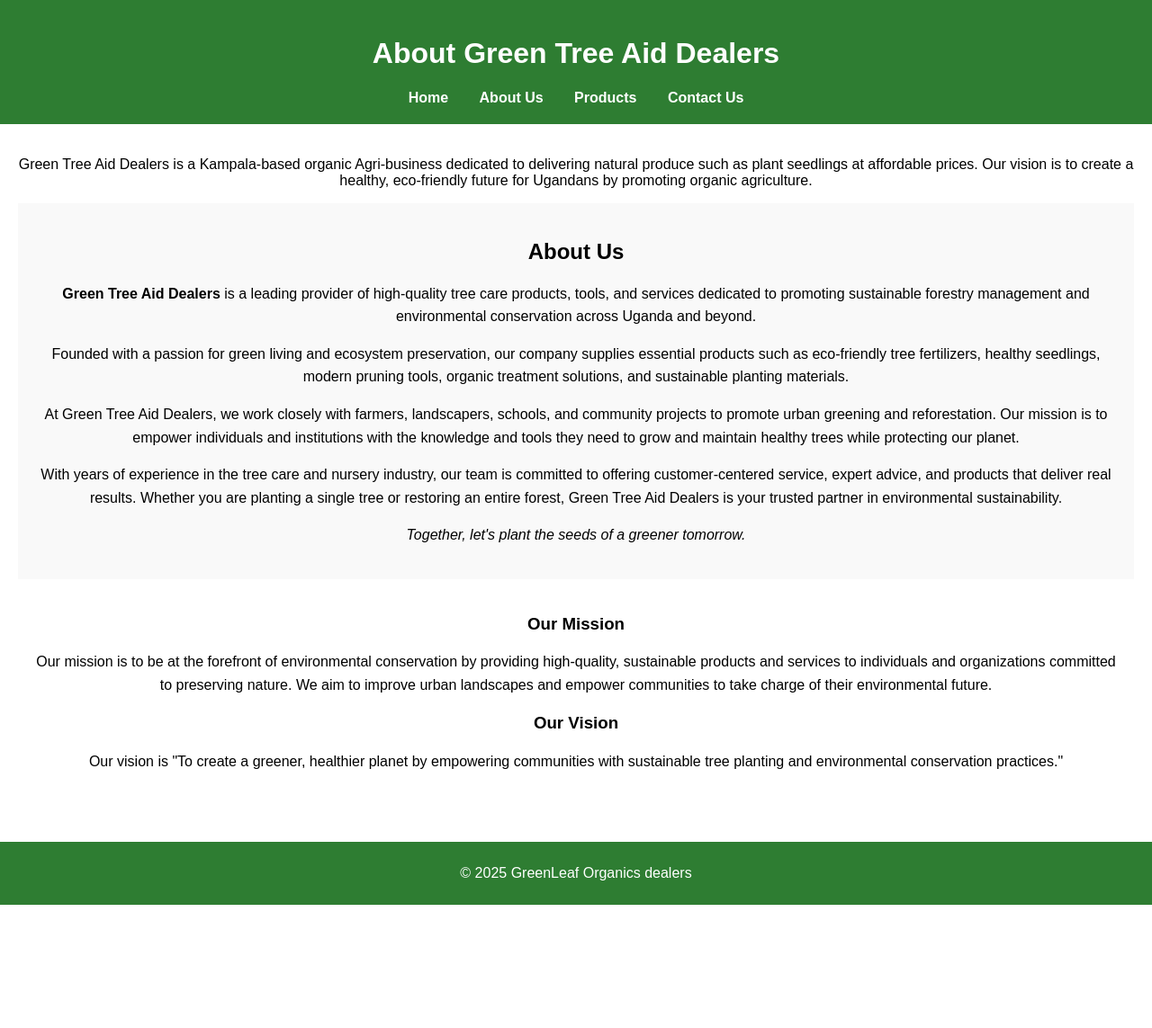
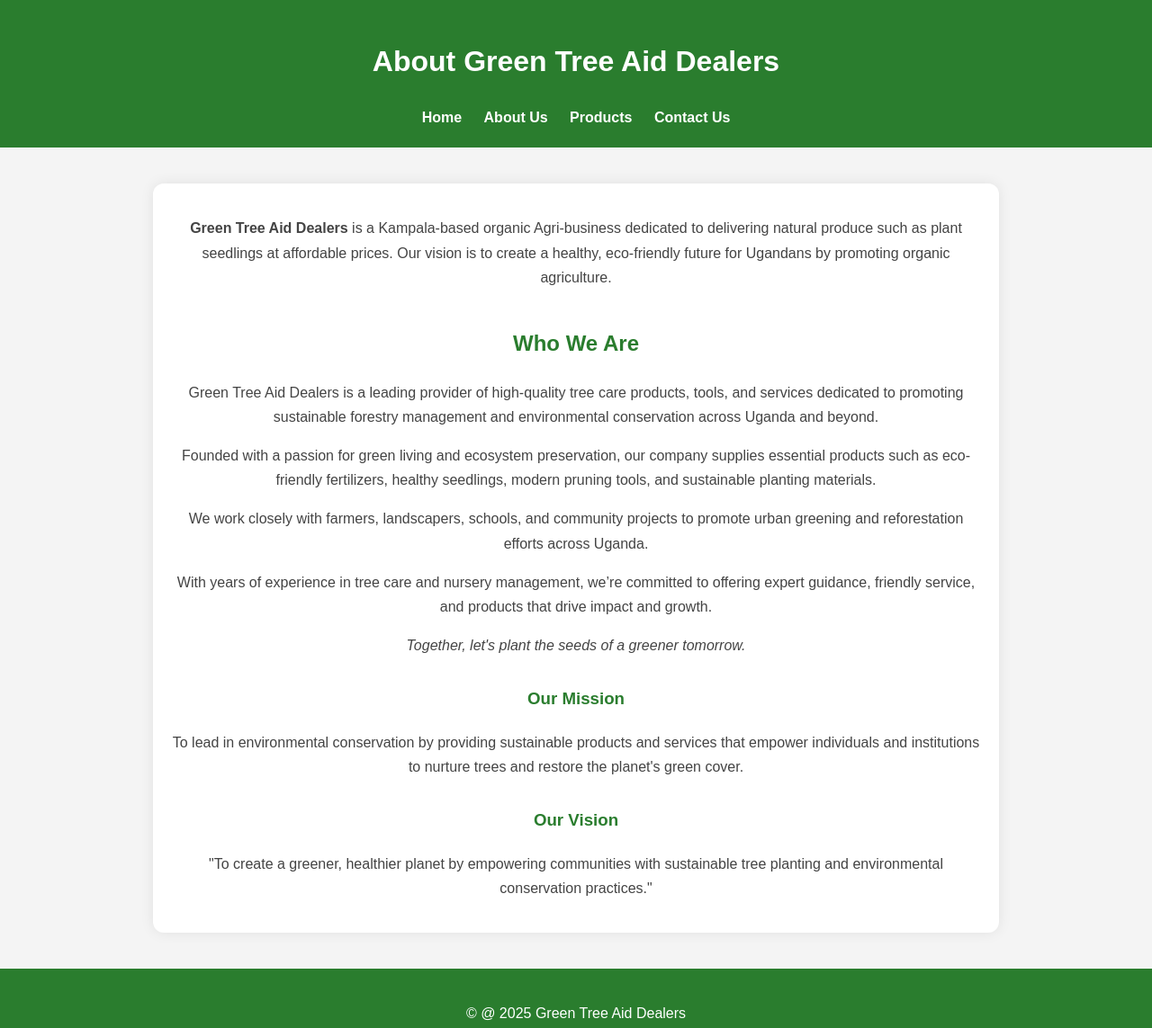
Before and after one commit to NiwamanyaBenjamin/AGRICULTURE, a plain HTML site: page about.html in a window 1280 px wide. Shown: the whole page at 90% size. Before the commit the page ends 1006 px from the top, so only its background shows below. Drawn offline with Linux system fonts and the light colour scheme.

Commit message:
Update about.html

```diff
--- a/about.html
+++ b/about.html
@@ -1,9 +1,70 @@
 <!DOCTYPE html>
 <html lang="en">
 <head>
-  <meta charset="UTF-8">
+  <meta charset="UTF-8" />
   <title>About Us - Green Tree Aid Dealers</title>
-  <link rel="stylesheet" href="style.css">
+  <link rel="stylesheet" href="style.css" />
+  <style>
+    body {
+      font-family: Arial, sans-serif;
+      line-height: 1.7;
+      background-color: #f4f4f4;
+      margin: 0;
+      padding: 0;
+    }
+
+    main {
+      max-width: 900px;
+      margin: 40px auto;
+      padding: 20px;
+      background-color: #ffffff;
+      border-radius: 12px;
+      box-shadow: 0 0 15px rgba(0,0,0,0.08);
+    }
+
+    main h2, main h3 {
+      color: #2a7d2e;
+      margin-top: 30px;
+    }
+
+    main p {
+      font-size: 16px;
+      color: #444;
+    }
+
+    #intro {
+      margin-bottom: 40px;
+    }
+
+    footer {
+      text-align: center;
+      padding: 20px;
+      background-color: #2a7d2e;
+      color: white;
+    }
+
+    header {
+      text-align: center;
+      padding: 20px;
+      background-color: #2a7d2e;
+      color: white;
+    }
+
+    nav {
+      margin-top: 10px;
+    }
+
+    nav a {
+      margin: 0 10px;
+      color: white;
+      text-decoration: none;
+      font-weight: bold;
+    }
+
+    nav a:hover {
+      text-decoration: underline;
+    }
+  </style>
 </head>
 <body>
   <header>
@@ -17,47 +78,46 @@
   </header>
 
   <main>
-    <p>Green Tree Aid Dealers is a Kampala-based organic Agri-business dedicated to delivering natural produce such as plant seedlings at affordable prices. Our vision is to create a healthy, eco-friendly future for Ugandans by promoting organic agriculture.</p>
+    <section id="intro">
+      <p>
+        <strong>Green Tree Aid Dealers</strong> is a Kampala-based organic Agri-business dedicated to delivering natural produce such as plant seedlings at affordable prices. Our vision is to create a healthy, eco-friendly future for Ugandans by promoting organic agriculture.
+      </p>
+    </section>
 
-    <section id="about" style="padding: 20px; font-family: Arial, sans-serif; background-color: #f9f9f9;">
-        <h2>About Us</h2>
-        <p style="font-size: 16px; line-height: 1.6;">
-          <strong>Green Tree Aid Dealers</strong> is a leading provider of high-quality tree care products, tools, and services dedicated to promoting sustainable forestry management and environmental conservation across Uganda and beyond.
+    <section id="about">
+      <h2>Who We Are</h2>
+      <p>
+        Green Tree Aid Dealers is a leading provider of high-quality tree care products, tools, and services dedicated to promoting sustainable forestry management and environmental conservation across Uganda and beyond.
       </p>
-
-        <p style="font-size: 16px; line-height: 1.6;">
-          Founded with a passion for green living and ecosystem preservation, our company supplies essential products such as eco-friendly tree fertilizers, healthy seedlings, modern pruning tools, organic treatment solutions, and sustainable planting materials.
+      <p>
+        Founded with a passion for green living and ecosystem preservation, our company supplies essential products such as eco-friendly fertilizers, healthy seedlings, modern pruning tools, and sustainable planting materials.
       </p>
-
-        <p style="font-size: 16px; line-height: 1.6;">
-          At Green Tree Aid Dealers, we work closely with farmers, landscapers, schools, and community projects to promote urban greening and reforestation. Our mission is to empower individuals and institutions with the knowledge and tools they need to grow and maintain healthy trees while protecting our planet.
+      <p>
+        We work closely with farmers, landscapers, schools, and community projects to promote urban greening and reforestation efforts across Uganda.
       </p>
-
-        <p style="font-size: 16px; line-height: 1.6;">
-          With years of experience in the tree care and nursery industry, our team is committed to offering customer-centered service, expert advice, and products that deliver real results. Whether you are planting a single tree or restoring an entire forest, Green Tree Aid Dealers is your trusted partner in environmental sustainability.
+      <p>
+        With years of experience in tree care and nursery management, we’re committed to offering expert guidance, friendly service, and products that drive impact and growth.
       </p>
-
-        <p style="font-size: 16px; line-height: 1.6;">
+      <p>
         <em>Together, let's plant the seeds of a greener tomorrow.</em>
       </p>
     </section>
 
-      <section id="mission-vision" style="padding: 20px; font-family: Arial, sans-serif; background-color: #fff;">
+    <section id="mission-vision">
       <h3>Our Mission</h3>
-        <p style="font-size: 16px; line-height: 1.6;">
-          Our mission is to be at the forefront of environmental conservation by providing high-quality, sustainable products and services to individuals and organizations committed to preserving nature. We aim to improve urban landscapes and empower communities to take charge of their environmental future.
+      <p>
+        To lead in environmental conservation by providing sustainable products and services that empower individuals and institutions to nurture trees and restore the planet's green cover.
       </p>
 
       <h3>Our Vision</h3>
-        <p style="font-size: 16px; line-height: 1.6;">
-          Our vision is "To create a greener, healthier planet by empowering communities with sustainable tree planting and environmental conservation practices."
+      <p>
+        "To create a greener, healthier planet by empowering communities with sustainable tree planting and environmental conservation practices."
       </p>
     </section>
-
   </main>
 
   <footer>
-    <p>&copy; 2025 GreenLeaf Organics dealers</p>
+    <p>&copy; @ 2025 Green Tree Aid Dealers</p>
   </footer>
 </body>
 </html>
```
Lines whose indentation alone changed are shown as unchanged.
